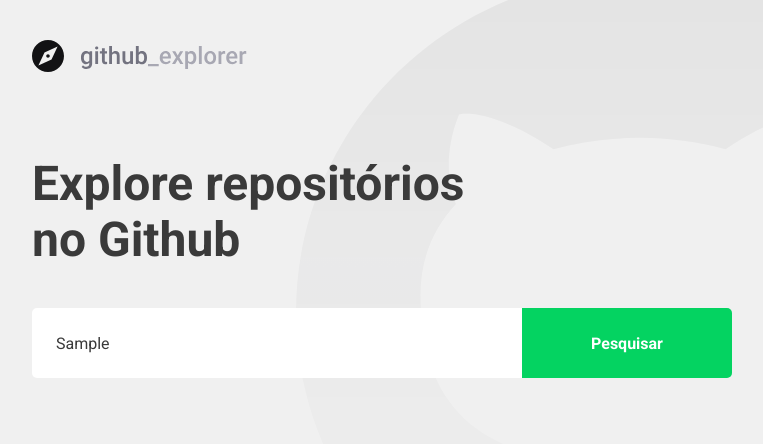
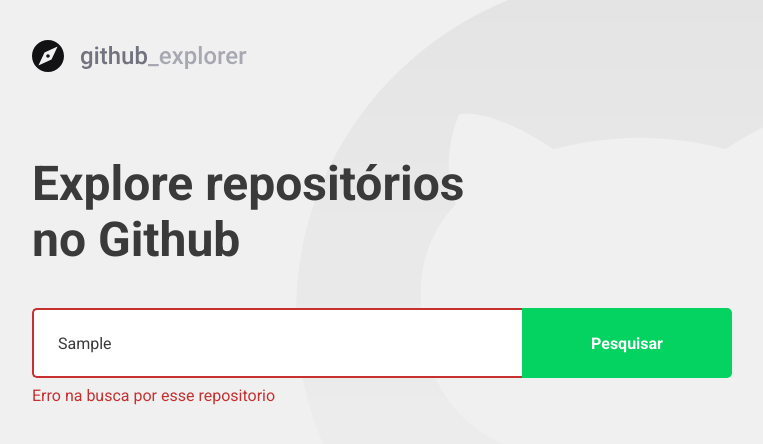
Before and after one commit to jefo3/github-explore, a React (Create React App) app: page / in a window 1280 px wide. Both pictures are taken after typing "Sample" into the empty fields and a click on the button "Pesquisar". Shown: the top 444 px of the page, without its empty margins (148-911 px from the left). Built offline with nearby package versions, Linux system fonts and the light colour scheme; no server answers.

Commit message:
Salvando no localStorage

```diff
--- a/src/pages/Dashboard/index.tsx
+++ b/src/pages/Dashboard/index.tsx
@@ -1,9 +1,9 @@
 /* eslint-disable react/jsx-no-bind */
-import React, { useState, FormEvent } from 'react';
+import React, { useState, useEffect, FormEvent } from 'react';
 import { FiChevronRight } from 'react-icons/fi';
 import api from '../../services/api';
 
-import { Title, Form, Repositories } from './styles';
+import { Title, Form, Repositories, Error } from './styles';
 
 import logoImg from '../../assets/logoGitExplore.svg';
 
@@ -20,19 +20,46 @@
 
 const Dashboard: React.FC = () => {
   const [newRepo, setNewRepo] = useState('');
-  const [repositories, setRepositories] = useState<Repository[]>([]);
+  const [inputError, setInputError] = useState('');
+  const [repositories, setRepositories] = useState<Repository[]>(() => {
+    const storagedRepositories = localStorage.getItem(
+      '@GitHubExplre:repositories',
+    );
+
+    if (storagedRepositories) {
+      return JSON.parse(storagedRepositories);
+    }
+    return [];
+  });
+
+  useEffect(() => {
+    localStorage.setItem(
+      '@GitHubExplre:repositories',
+      JSON.stringify(repositories),
+    );
+  }, [repositories]);
 
   async function handleAddRepository(
     event: FormEvent<HTMLFormElement>,
   ): Promise<void> {
     event.preventDefault();
 
-    const response = await api.get<Repository>(`repos/${newRepo}`);
+    if (!newRepo) {
+      setInputError('Digite autor/nome do repositorio');
+      return;
+    }
 
-    const repository = response.data;
+    try {
+      const response = await api.get<Repository>(`repos/${newRepo}`);
 
-    setRepositories([...repositories, repository]);
-    setNewRepo('');
+      const repository = response.data;
+
+      setRepositories([...repositories, repository]);
+      setNewRepo('');
+      setInputError('');
+    } catch (err) {
+      setInputError('Erro na busca por esse repositorio');
+    }
   }
 
   return (
@@ -40,7 +67,7 @@
       <img src={logoImg} alt="Github explore" />
       <Title>Explore repositórios no Github</Title>
 
-      <Form onSubmit={handleAddRepository}>
+      <Form hasError={!!inputError} onSubmit={handleAddRepository}>
         <input
           value={newRepo}
           onChange={(e) => setNewRepo(e.target.value)}
@@ -48,6 +75,8 @@
         />
         <button type="submit">Pesquisar</button>
       </Form>
+
+      {inputError && <Error> {inputError} </Error>}
 
       <Repositories>
         {repositories.map((repository) => (
--- a/src/pages/Dashboard/styles.ts
+++ b/src/pages/Dashboard/styles.ts
@@ -1,5 +1,9 @@
-import styled from 'styled-components';
+import styled, { css } from 'styled-components';
 import { shade } from 'polished';
+
+interface FormProps {
+  hasError: boolean;
+}
 
 export const Title = styled.h1`
   font-size: 48px;
@@ -10,7 +14,13 @@
   margin-top: 80px;
 `;
 
-export const Form = styled.form`
+export const Error = styled.span`
+  display: block;
+  margin-top: 8px;
+  color: #c53030;
+`;
+
+export const Form = styled.form<FormProps>`
   margin-top: 40px;
   max-width: 700px;
   display: flex;
@@ -23,6 +33,15 @@
     border: 0px;
     border-radius: 5px 0 0 5px;
     color: #3a3a3a;
+
+    border: 2px solid #fff;
+    border-right: 0px;
+
+    ${(props) =>
+      props.hasError &&
+      css`
+        border-color: #c83030;
+      `}
 
     &::placeholder {
       color: #a8a8b3;
```
